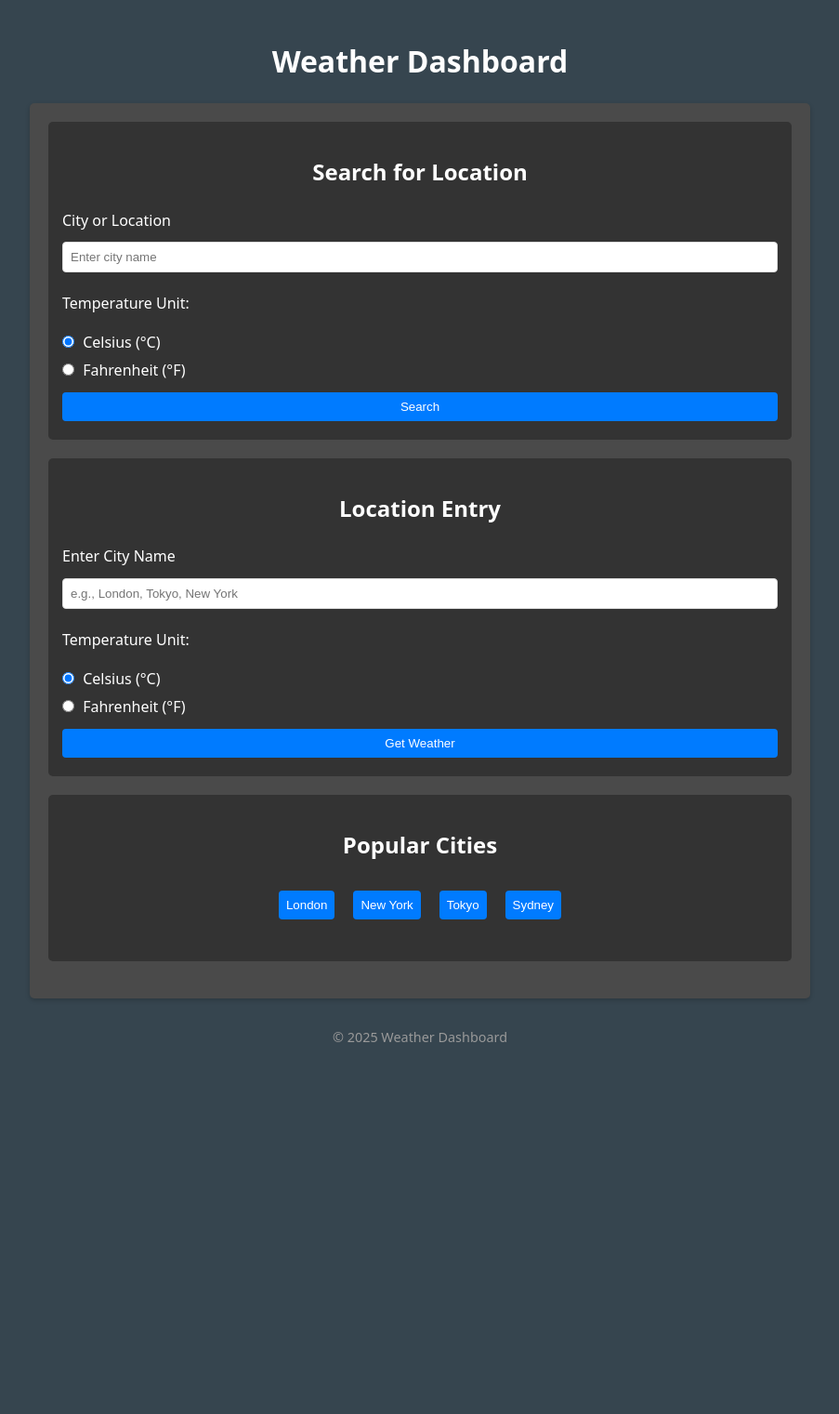
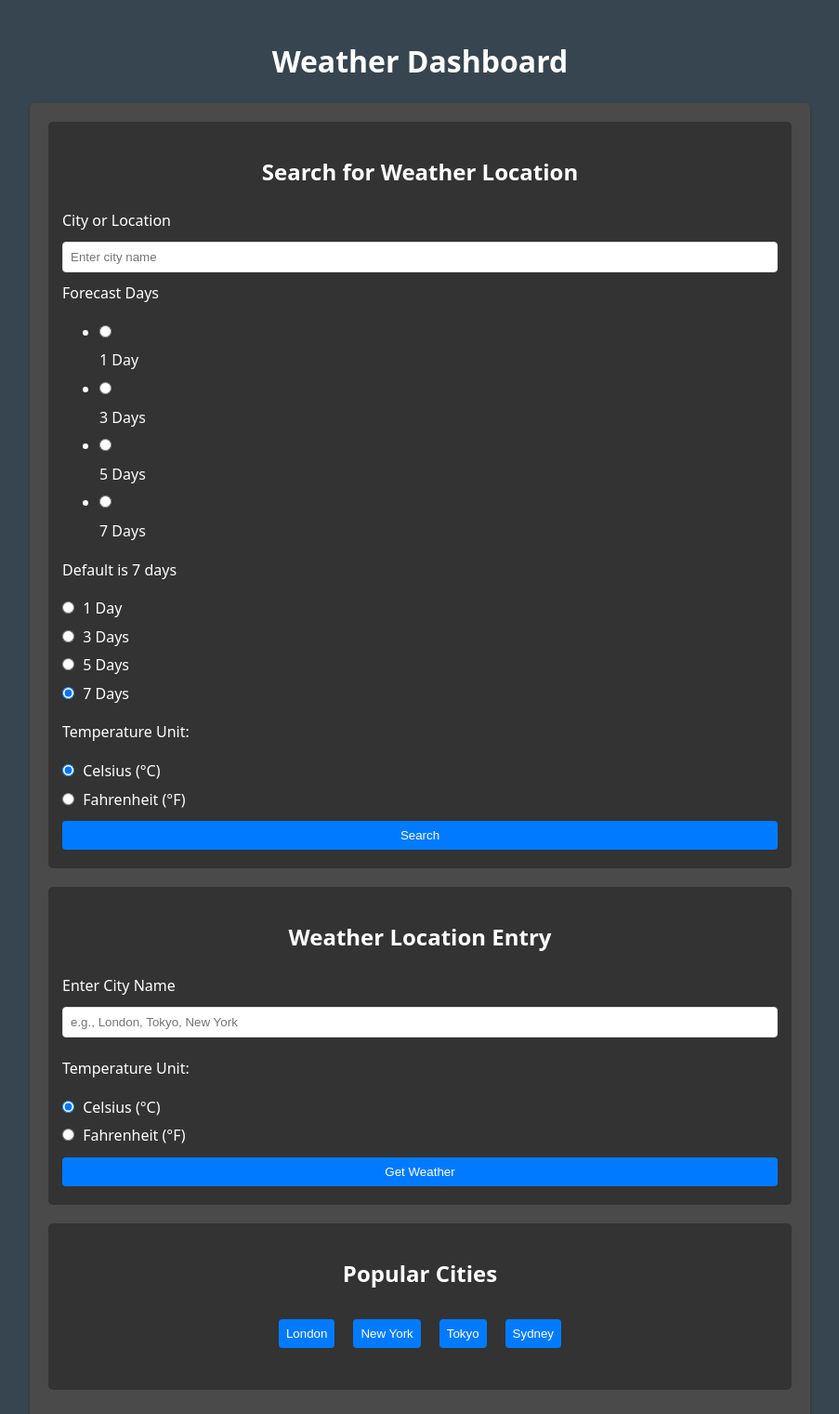
Before and after one commit to xtinalang/weather-dashboard, a Flask app: template web/templates/index.html in a window 1280 px wide. Shown: the top 1521 px of the page at 93% size, without its empty margins (188-1091 px from the left). Before the commit the page ends 1121 px from the top, so only its background shows below. Run offline with Flask 3, Linux system fonts and the light colour scheme; the template is opened without the code that fills it: values that come from a table or form of the project are taken from there, others are empty; some libraries are stand-ins or nearby versions.

Commit message:
testing for html.

```diff
--- a/web/forms.py
+++ b/web/forms.py
@@ -26,3 +26,14 @@ class UnitSelectionForm(FlaskForm):
         default="C",
     )
     submit = SubmitField("Update")
+
+
+class ForecastDaysForm(FlaskForm):
+    """Form for selecting forecast days"""
+
+    forecast_days = RadioField(
+        "Forecast Days",
+        choices=[("1", "1 Day"), ("3", "3 Days"), ("5", "5 Days"), ("7", "7 Days")],
+        default="7",
+    )
+    submit = SubmitField("Update")
--- a/web/templates/index.html
+++ b/web/templates/index.html
@@ -15,7 +15,7 @@
 {% endwith %}
 
 <div class="section">
-    <h2>Search for Location</h2>
+    <h2>Search for Weather Location</h2>
 
     <!-- Search Form -->
     <form action="{{ url_for('search') }}" method="post">
@@ -23,6 +23,23 @@
         <div>
             {{ search_form.query.label }}
             {{ search_form.query(placeholder="Enter city name") }}
+        </div>
+        <div>
+            {{ forecast_days_form.forecast_days.label }}
+            {{ forecast_days_form.forecast_days(default="7") }}
+            <p>Default is 7 days</p>
+            <label>
+                <input type="radio" name="forecast_days" value="1" {% if forecast_days_form.forecast_days.default == '1' %}checked{% endif %}> 1 Day
+            </label>
+            <label>
+                <input type="radio" name="forecast_days" value="3" {% if forecast_days_form.forecast_days.default == '3' %}checked{% endif %}> 3 Days
+            </label>
+            <label>
+                <input type="radio" name="forecast_days" value="5" {% if forecast_days_form.forecast_days.default == '5' %}checked{% endif %}> 5 Days
+            </label>
+            <label>
+                <input type="radio" name="forecast_days" value="7" {% if forecast_days_form.forecast_days.default == '7' %}checked{% endif %}> 7 Days
+            </label>
         </div>
         <div>
             <p>Temperature Unit:</p>
@@ -40,7 +57,7 @@
 </div>
 
 <div class="section">
-    <h2>Location Entry</h2>
+    <h2>Weather Location Entry</h2>
 
     <!-- Location Form -->
     <form action="{{ url_for('ui_location') }}" method="post">
```
